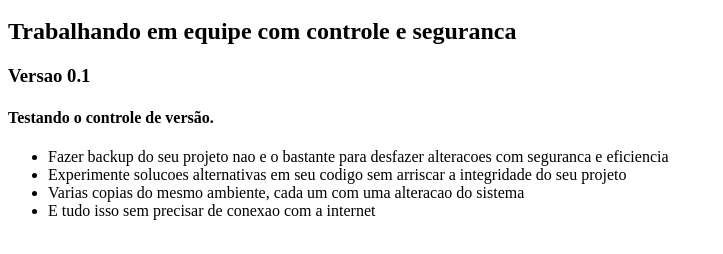
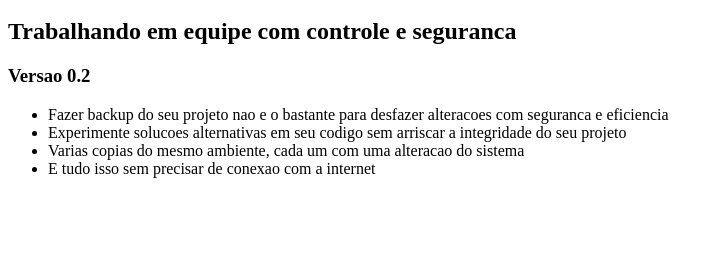
Before and after one commit to laismmadeira/cursogit, a plain HTML site: page index.html in a window 1280 px wide. Shown: the part 48-302 px from the top of the page, without its empty margins (0-723 px from the left). Drawn offline with Linux system fonts and the light colour scheme.

Commit message:
Alterando a versao para 0.2

```diff
--- a/index.html
+++ b/index.html
@@ -8,8 +8,7 @@
 
 		<h1>Git</h1>
 		<h2>Trabalhando em equipe com controle e seguranca</h2>
-		<h3>Versao 0.1</h3>
-		<h4>Testando o controle de versão.</h4>
+		<h3>Versao 0.2</h3>
 		<ul>
 			<li>Fazer backup do seu projeto nao e o bastante para desfazer
 			alteracoes com seguranca e eficiencia</li>
```
